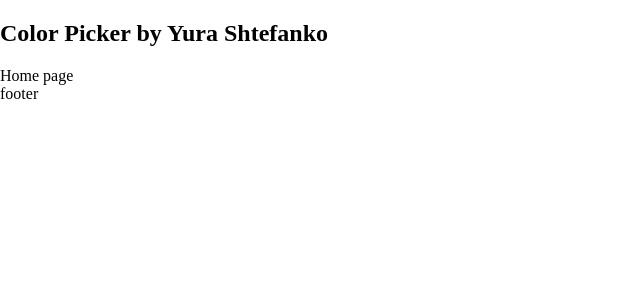
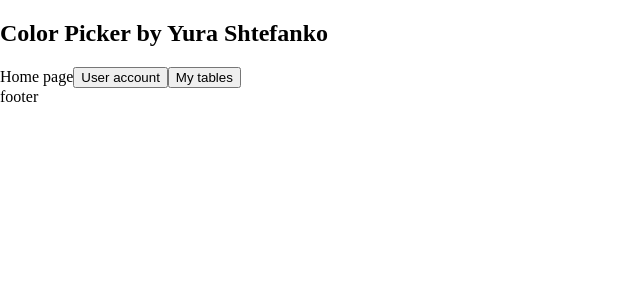
Before and after one commit to Viper-JSX/Colormania-React, a React (Create React App) app: page / in a window 1280 px wide. Shown: the top 300 px of the page, without its empty margins (0-640 px from the left). Built offline with nearby package versions, Linux system fonts and the light colour scheme.

Commit message:
Created GoToLinkButton componnet for navigation

```diff
--- /dev/null
+++ b/src/components/Go_to_link_button.tsx
@@ -0,0 +1,9 @@
+import { NavLink } from "react-router-dom";
+
+function GoToLinkButton({ text, path } : { text: string, path: string }):JSX.Element{
+    return(
+        <NavLink to={path}><button>{text}</button></NavLink>
+    );
+}
+
+export default GoToLinkButton;
--- /dev/null
+++ b/src/components/Home_page/Go_to_tables.tsx
@@ -0,0 +1,9 @@
+import { NavLink } from "react-router-dom";
+
+function GoToTables():JSX.Element{
+    return(
+        <NavLink to="/tables"><button>My tables</button></NavLink>
+    );
+}
+
+export default GoToTables;
--- a/src/components/Home_page/Home_page.tsx
+++ b/src/components/Home_page/Home_page.tsx
@@ -1,7 +1,12 @@
+import GoToLinkButton from "../Go_to_link_button";
+import GoToTables from "./Go_to_tables";
+
 function HomePage():JSX.Element{
     return(
         <div className="homePage">
             Home page
+            <GoToLinkButton text="User account" path="/user" />
+            <GoToLinkButton text="My tables" path="/tables" />
         </div>
     );
 }
--- a/src/components/Tables/Color/Color.tsx
+++ b/src/components/Tables/Color/Color.tsx
@@ -13,7 +13,6 @@ const StyledColor = styled.div<StyledColorProps>`
     aspect-ratio: 1/1;
     background-color: rgb(${(props) => props?.colorRgbValue.r }, ${(props) => props?.colorRgbValue.g}, ${(props) => props?.colorRgbValue.b} );
     border: 2px solid black;
-    transition: 0.2s;
 
     &:hover > .colorInfoLabel{
         opacity: 1;
```
